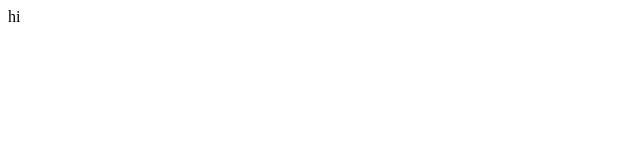
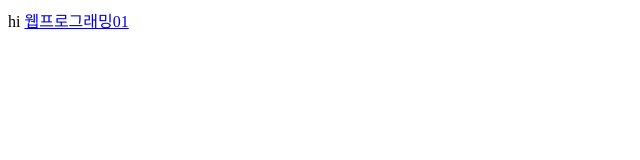
Before and after one commit to hjimin027/hjimin027.github.io, a plain HTML site: page index.html in a window 1280 px wide. Shown: the whole page, without its empty margins (0-640 px from the left). Drawn offline with Linux system fonts and the light colour scheme.

Commit message:
index 수정

```diff
--- a/index.html
+++ b/index.html
@@ -7,5 +7,6 @@
 </head>
 <body>
     hi
+    <a href="Web Programming/01. HTML5 기본문서/01-1_html기본페이지.html">웹프로그래밍01</a>
 </body>
 </html>
```
